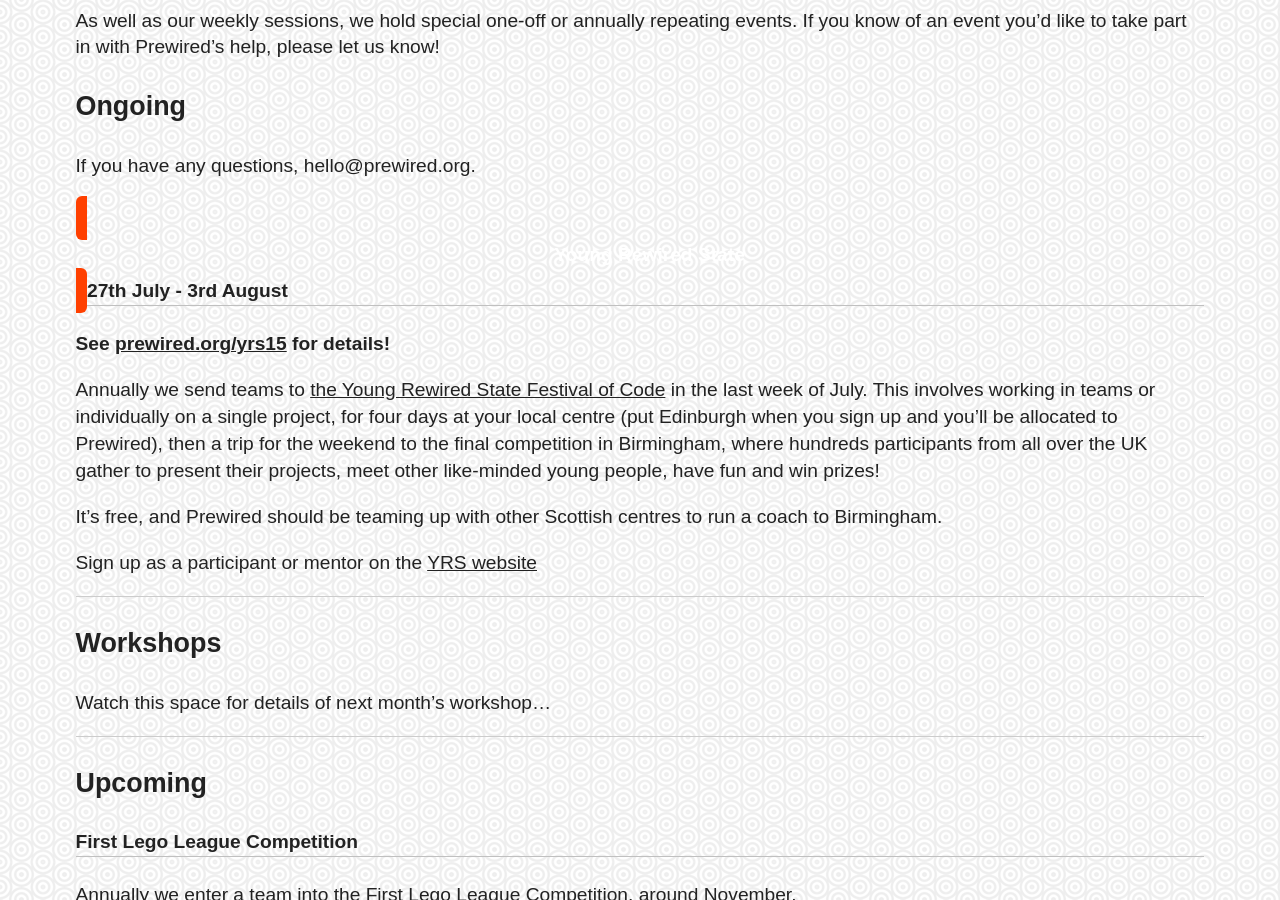
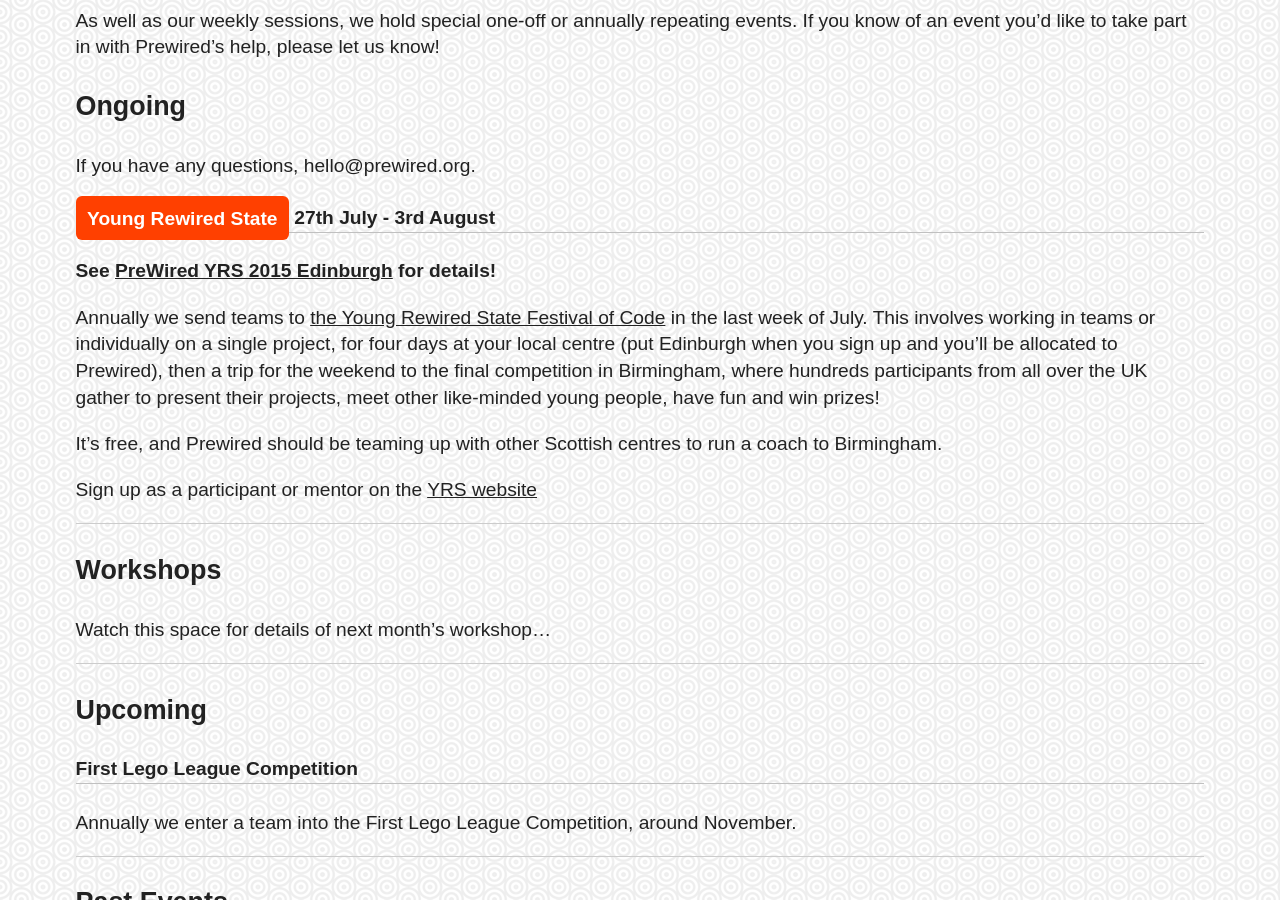
Before and after one commit to prewired/prewired.github.io, a Jekyll site: the page built from events.md, in a window 1280 px wide and 900 px high, scrolled down 538 px. Built offline with Jekyll 4.4.1, drawn with Linux system fonts in a browser that asks for light colours; some web fonts are replaced.

Commit message:
Fixes to YRS2015

```diff
--- a/events.md
+++ b/events.md
@@ -11,9 +11,9 @@
 
 If you have any questions, hello@prewired.org.
 
-#### <span class="btn-big inner lighter color1-bg">[Young Rewired State](http://www.prewired.org/yrs15)</span>  27th July - 3rd August
+#### <span class="btn-big inner lighter color1-bg">Young Rewired State</span>  27th July - 3rd August
 
-**See [prewired.org/yrs15](http://www.prewired.org/yrs15) for details!**
+**See [PreWired YRS 2015 Edinburgh](http://www.prewired.org/yrs15) for details!**
 
 Annually we send teams to [the Young Rewired State Festival of Code](http://www.yrs.io) in the last week of July. This involves working in teams or individually on a single project, for four days at your local centre (put Edinburgh when you sign up and you'll be allocated to Prewired), then a trip for the weekend to the final competition in Birmingham, where hundreds participants from all over the UK gather to present their projects, meet other like-minded young people, have fun and win prizes!
 
```
Also changed, not shown: yrs15.md (+2 -2 lines).
